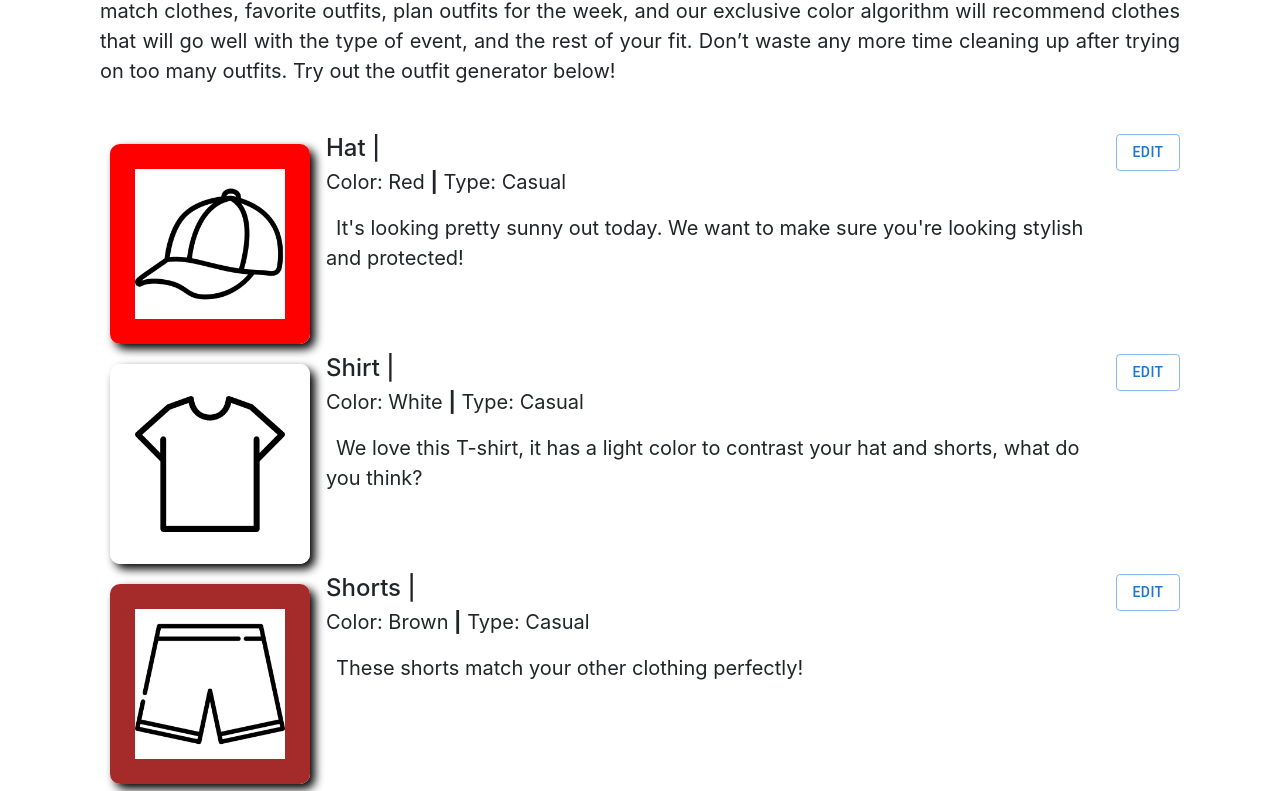
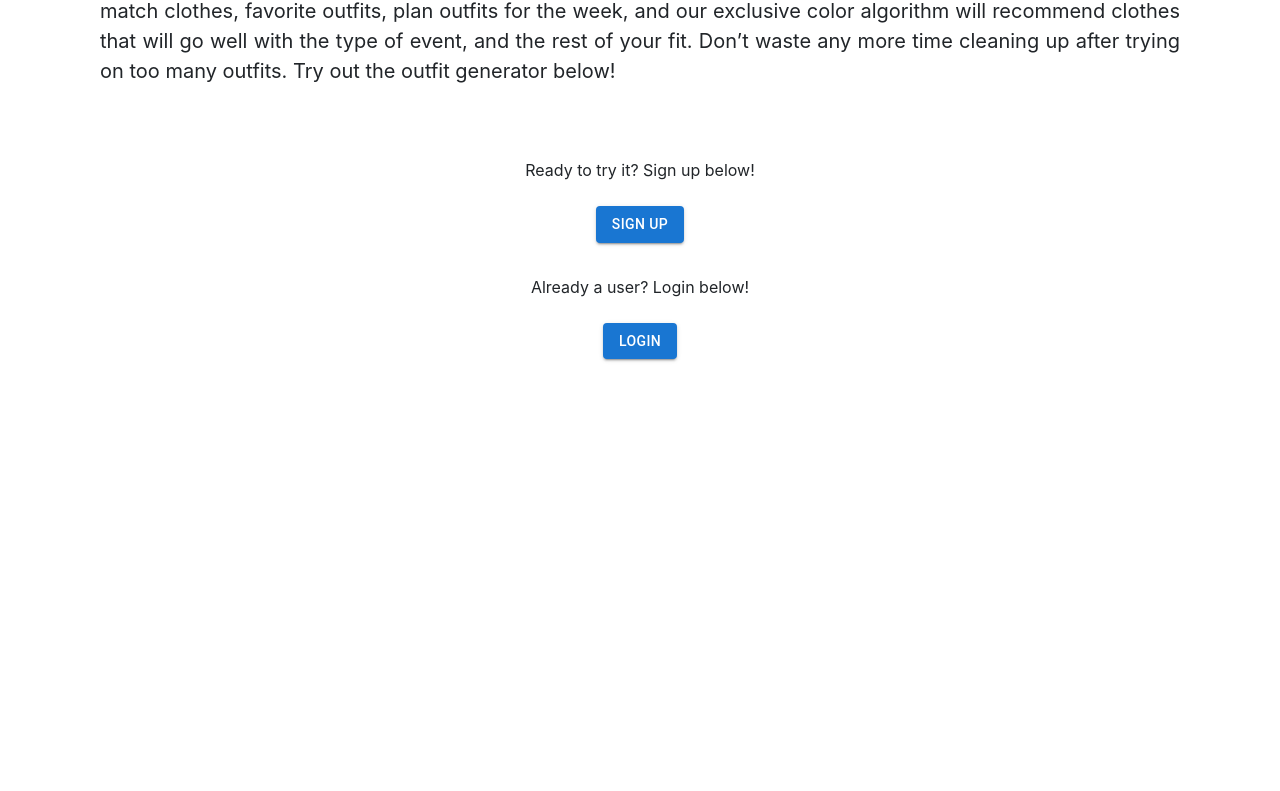
Before and after one commit to rokarn12/fithub-app, a React (Create React App) app in the folder fithub_mongodb/client/: page / in a window 1280 px wide. Shown: the part 360-1151 px from the top of the page. After the commit the page ends 800 px from the top, so only its background shows below. Built offline with nearby package versions, Linux system fonts and the light colour scheme; no server answers.

Commit message:
removed outfit generator from home page

```diff
--- a/fithub_mongodb/client/src/pages/Home.jsx
+++ b/fithub_mongodb/client/src/pages/Home.jsx
@@ -85,7 +85,7 @@ const Home = () => {
                         of your fit. Don’t waste any more time cleaning up after trying on too many outfits. Try out the
                         outfit generator below!</p>
                 </div>
-                <div id='back2' className="container mt-5 mb-5 col-lg">
+                {/* <div id='back2' className="container mt-5 mb-5 col-lg">
                     <div className={ani}>
                         <ItemCard article='Hat' color ={color1} type='Casual' img_src={require('./images/cap.png')}
                                 description="It's looking pretty sunny out today. We want to make sure you're looking stylish and protected!"/>
@@ -103,7 +103,7 @@ const Home = () => {
                         Generate New Outfit!
                     </Button>
                     <br></br>
-                </div>
+                </div> */}
             </div>
             <div className="text-center col-lg">
                 <br></br>
```
